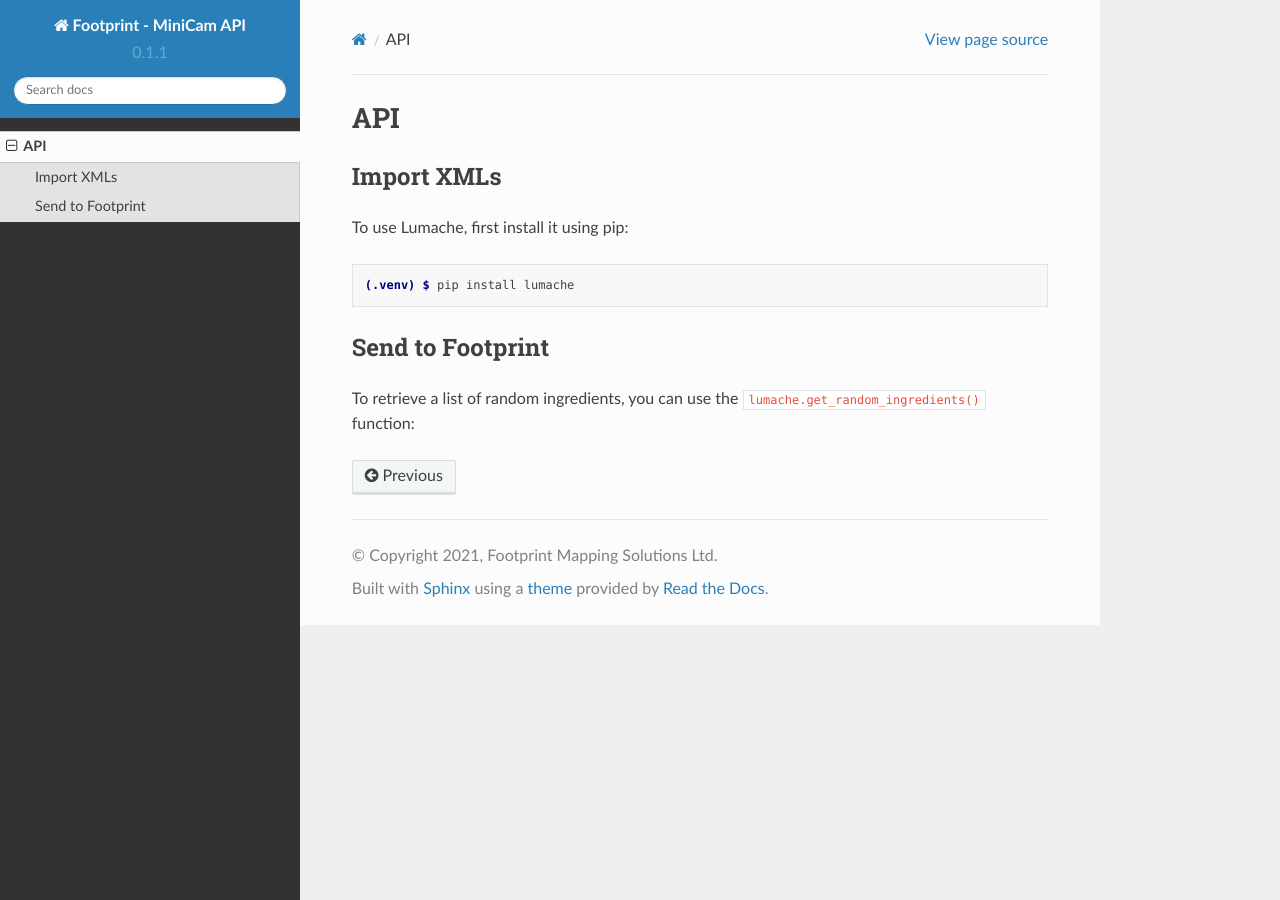
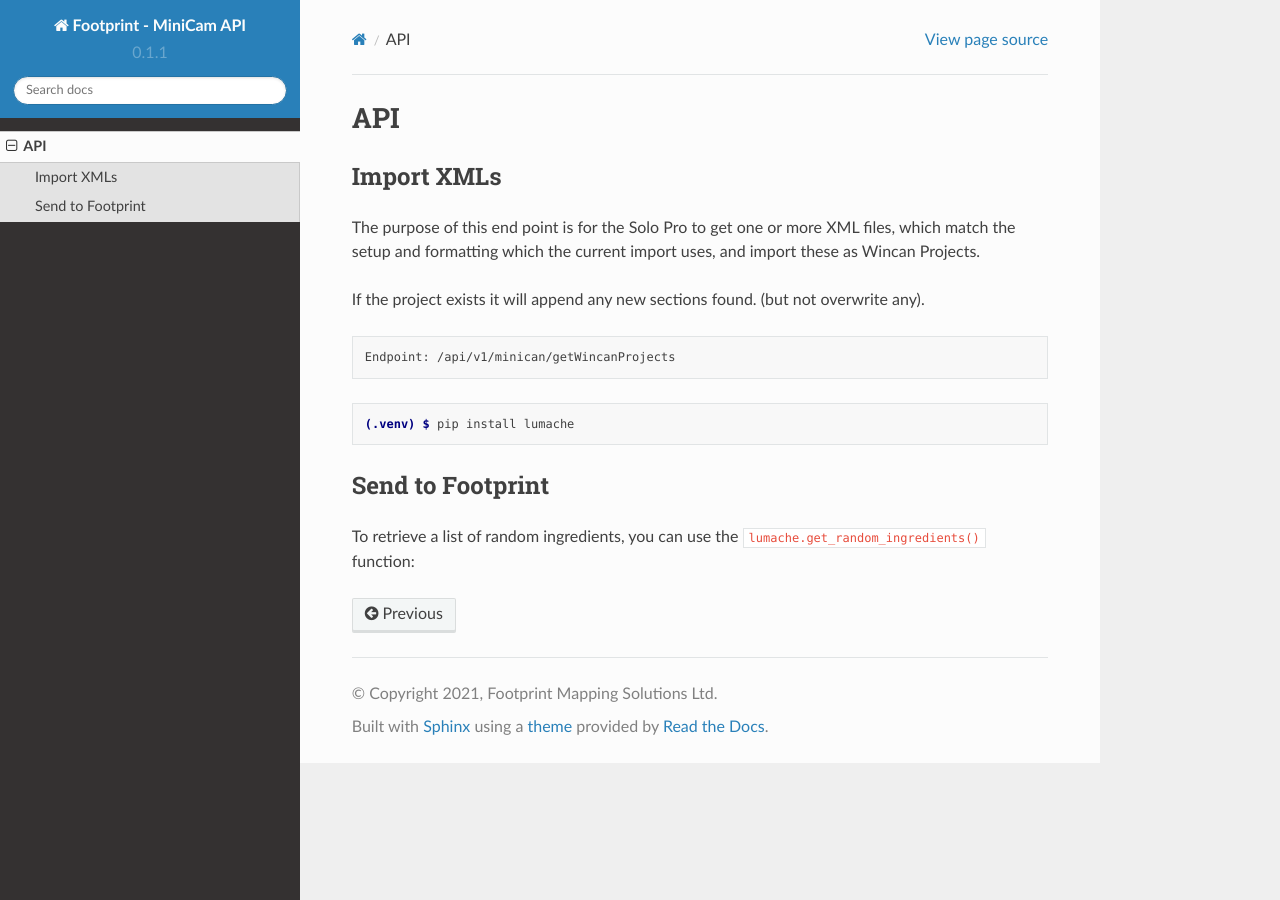
Before and after one commit to matthiscock/minicamapi, a Sphinx documentation site: the page built from docs/source/api.rst, in a window 1280 px wide. Built offline with Sphinx 7.4.7 and the Read the Docs theme 2.0.0, drawn with Linux system fonts in a browser that asks for light colours; pages that are not in the unit, such as notebooks, are missing from menus.

Commit message:
Update api.rst

```diff
--- a/docs/source/api.rst
+++ b/docs/source/api.rst
@@ -4,7 +4,17 @@ API
 Import XMLs
 ------------
 
-To use Lumache, first install it using pip:
+The purpose of this end point is for the Solo Pro to get one or more XML files, which match the setup and formatting which the current import uses, and import these as Wincan Projects.
+
+If the project exists it will append any new sections found. (but not overwrite any).
+
+.. code-block:: php
+
+   Endpoint: /api/v1/minican/getWincanProjects
+
+
+
+
 
 .. code-block:: console
 
```
